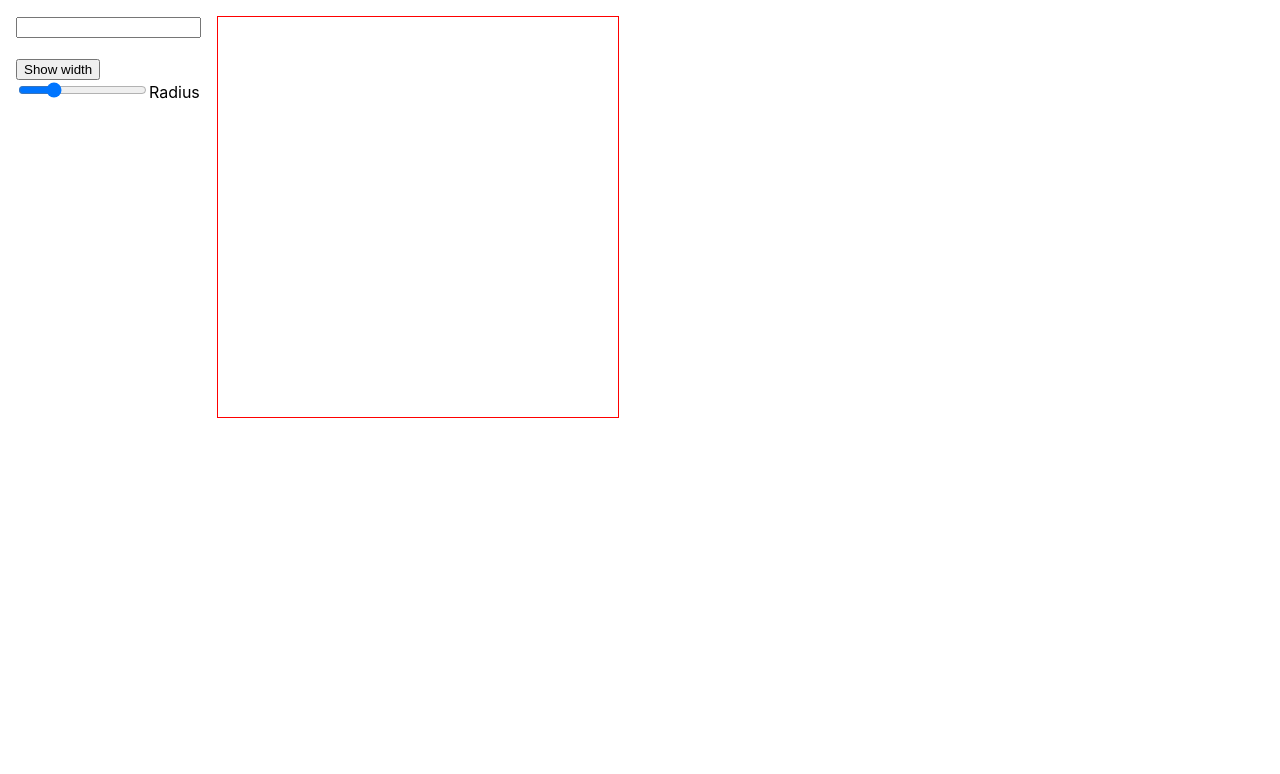
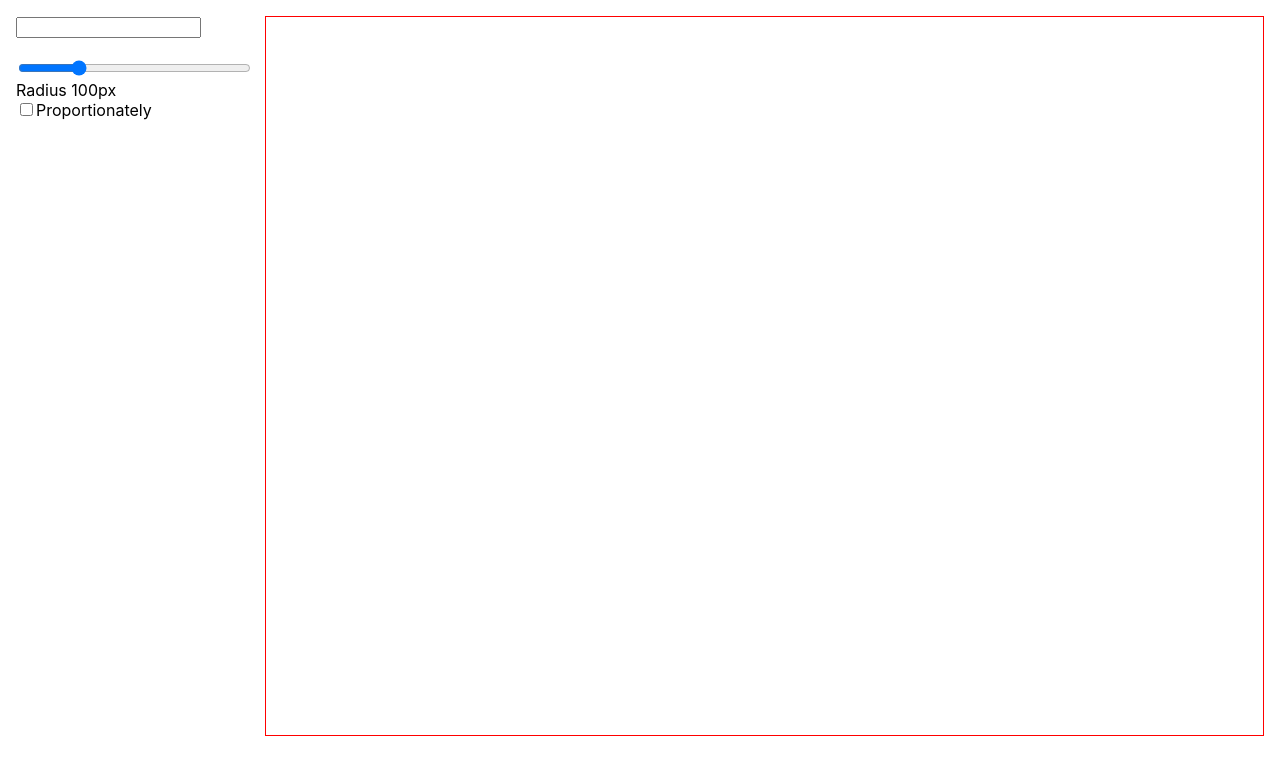
Before and after one commit to Pasha147/Exercises2, a React (Create React App) app in the folder Circle Text/circle_text/: page / in a window 1280 px wide. Shown: the top 774 px of the page. Built offline with nearby package versions, Linux system fonts and the light colour scheme.

Commit message:
Circle text radius is complited

```diff
--- a/Circle Text/circle_text/src/App.css
+++ b/Circle Text/circle_text/src/App.css
@@ -2,25 +2,38 @@
   padding: 1rem;
   display: flex;
   gap: 1rem;
+  height: 90vh;
 }
 .textLine{
     /* border: 1px solid black; */
     padding: 0;
     display: inline-block;
     color: rgb(0, 0, 0);
+    font-size: 2rem;
 
 }
 .circle{
-    width: 400px;
-    height: 400px;
+   min-width: 100px;
+   flex: 1 1 auto;
+   height: 100%;
     position: relative;
     border: 1px solid red;
     padding: 0;
+    box-sizing: border-box;
 
 }
+
 .circle>*{
     left: 50%;
-    top: 0%;
+    /* top: 25%; */
+    font-size: 2rem;
     position: absolute;
+    border: 1px rgba(128, 128, 128, 0.08) solid;
+    box-sizing: border-box;
+    /* overflow: hidden; */
+    padding: 0;
     /* transform-origin: 0 100px; */
 }
+.inputBox>*{
+    width: 100%;
+}
--- a/Circle Text/circle_text/src/App.js
+++ b/Circle Text/circle_text/src/App.js
@@ -2,157 +2,132 @@ import "./App.css";
 import { useEffect, useRef, useState } from "react";
 
 function App() {
-  const [text, setText] = useState("");
-  // const [carChar, setCarChar] = useState("");
-  const textBlockRef = useRef(null);
+  const ref = useRef({ text: [], abc: [], radius: 100 });
+  const [curChar, setCurChar] = useState("");
   const charBlockRef = useRef(null);
-  const textRef = useRef({ textMass: [] });
-  const [circleMass, setCicleMass] = useState([]);
-
-  const abcRef = useRef({ abcMass: [] });
-  const [abcChars, setAbcChars] = useState("");
-  const [radius, setRadius] = useState(150);
-  // const radius = 150;
-
-  //
+  const circleBlockRef = useRef(null);
+  const ref1 = useRef({ circlWidth: 0, circleHeight: 0 });
+  const k = 0.8;
 
   useEffect(() => {
-    let char = charBlockRef.current.innerText;
-    let width = charBlockRef.current.getBoundingClientRect().width;
-    console.log(">>", char + " " + width);
+    let width = circleBlockRef.current.getBoundingClientRect().width;
+    let height = circleBlockRef.current.getBoundingClientRect().height;
+
+    ref1.current.circlWidth = width;
+    ref1.current.circleHeight = height;
+    console.log(ref1.current);
+  }, []);
+
+  const handleInput = (e) => {
+    let text = e.target.value;
+    let chars = text.split("");
+    let abcRef = ref.current.abc;
+    ref.current.text = [];
+    let textRef = ref.current.text;
+
+    chars.forEach((e) => {
+      let curCharAbc = abcRef.find((el) => el.char === e);
+      if (!curCharAbc) {
+        charBlockRef.current.innerText = e === " " ? `\u00A0 ` : e;
+        let width = charBlockRef.current.getBoundingClientRect().width * k;
+        let height = charBlockRef.current.getBoundingClientRect().height;
+        charBlockRef.current.innerText = "";
+        abcRef.push({ char: e, width: width, height: height });
+        curCharAbc = { char: e, width: width, height: height };
+      }
+      textRef.push(curCharAbc);
     });
 
-  const handleInput = (e) => {
-    const text = e.target.value;
-    setText(text);
-    let textMass = text.split("");
+    angels();
+    setCurChar(text);
+    console.log(ref.current);
+  };
 
-    // library =====================
-    let abcMass = abcRef.current.abcMass.map((e) => {
-      return e.char;
-    });
-    textMass.forEach((element) => {
-      if (!abcMass.includes(element)) {
-        abcMass.push(element);
-        setAbcChars(element);
+  function angels() {
+    let textRef = ref.current.text;
+    let radius = ref.current.radius;
+
+    let sumAngle = 0;
+    textRef[0] = { ...textRef[0], sumAngle2: 0 };
+    textRef.forEach((e, index) => {
+      let angle = (Math.atan((0.5 * e.width) / radius) * 360) / Math.PI;
+      textRef[index] = { ...textRef[index], angle: angle };
+      if (index > 0) {
+        sumAngle = sumAngle + (angle + textRef[index - 1].angle) / 2;
+        textRef[index].sumAngle2 = sumAngle;
       }
     });
-    // library =====================
+  }
 
-    let abcMass1 = abcRef.current.abcMass;
-    // console.log(abcMass1, textMass);
-    let textRef1 = textRef.current.textMass;
-    setTimeout(() => {
-      let textMass1 = textMass.map((el) => {
-        return abcMass1.find((item) => item.char === el);
-      });
-      let circleLength = 2 * radius * Math.PI;
-      textMass1[0] = { ...textMass1[0], sumWidth: 0, angle: 0 };
-
-      let sumWidth = 0;
-      for (let i = 1; i < textMass1.length; i++) {
-        sumWidth = sumWidth + textMass1[i - 1].width;
-        const angle = (sumWidth / circleLength) * 360;
-        textMass1[i] = { ...textMass1[i], sumWidth: sumWidth, angle: angle };
-      }
-      textRef1 = [...textMass1];
-      // console.log(abcMass1, textRef1);
-      let circleMass = textMass1.map((e, index) => {
-        return { char: e.char, angle: e.angle };
-      });
-
-      setCicleMass(circleMass);
-    }, 0);
+  const radHandleChange = (e) => {
+    ref.current.radius = Number(e.target.value);
+    angels();
+    console.log(ref.current);
+    setCurChar(e.target.value);
   };
 
-  useEffect(() => {
-    let abcMass1 = abcRef.current.abcMass;
-    let textRef1 = textRef.current.textMass;
-
-    //  console.log(textRef1);
-
-    // let textMass1 = textMass.map((el) => {
-    //   return abcMass1.find((item) => item.char === el);
-    // });
-    // let circleLength = 2 * radius * Math.PI;
-    // textMass1[0] = { ...textMass1[0], sumWidth: 0, angle: 0 };
-
-    // let sumWidth = 0;
-    // for (let i = 1; i < textMass1.length; i++) {
-    //   sumWidth = sumWidth + textMass1[i - 1].width;
-    //   const angle = (sumWidth / circleLength) * 360;
-    //   textMass1[i] = { ...textMass1[i], sumWidth: sumWidth, angle: angle };
-    // }
-    // console.log(abcMass1, textMass1);
-    // textRef1 = [...textMass1];
-    // let circleMass = textMass1.map((e, index) => {
-    //   return { char: e.char, angle: e.angle };
-    // });
-
-    setCicleMass(circleMass);
-  }, [radius]);
-
-  useEffect(() => {
-    if (abcChars) {
-      let width = charBlockRef.current.getBoundingClientRect().width;
-      const height = charBlockRef.current.getBoundingClientRect().height;
-      let abcMass = abcRef.current.abcMass;
-      abcMass.push({ char: abcChars, width: width });
-    }
-  }, [abcChars]);
-
-  // useEffect(() => {
-  //   console.log(charBlockRef.current.innerText);
-  // }, [char]);
-
-  const click = () => {
-    console.log("---", charBlockRef.current.innerText);
-  };
-
-  const rangeChange = (e) => {
-    const radius = e.target.value;
-    setRadius(radius);
+  const proportionately = (e) => {
+    console.log(e.target.checked);
   };
 
   return (
     <div className="App">
       <div className="inpForm">
         <input type="text" onChange={handleInput} />
-        {/* <div>
-          <div className="textLine" ref={textBlockRef}>
-            {text}
+
+        <div>
+          <div className="textLine" ref={charBlockRef}></div>
         </div>
-        </div> */}
-        <div>
-          <div className="textLine" ref={charBlockRef}>
-            {abcChars === " " ? `\u00A0 ` : `${abcChars}`}
+        <div className="inputBox">
+          <input
+            className="inpRad"
+            type="range"
+            name="radius"
+            min="2"
+            max="400"
+            value={ref.current.radius}
+            step="1"
+            onChange={radHandleChange}
+          />
+          <label htmlFor="radius">{`Radius ${ref.current.radius}px`}</label>
+          <div className="proportionately">
+            <input
+              type="checkbox"
+              name="proportionately"
+              onChange={proportionately}
+              checked={false}
+            />
+            <label htmlFor="proportionately">Proportionately</label>
           </div>
         </div>
-        <button onClick={click}>Show width</button>
-        <div>
-          <input
-            onChange={rangeChange}
-            type="range"
-            name="radius"
-            min="0"
-            max="200"
-          />
-          <label htmlFor="radius">Radius</label>
       </div>
-        <div></div>
-      </div>
-      <div className="circle">
-        {circleMass.map((e, index) => {
+      <div className="circle" ref={circleBlockRef}>
+        {ref.current.text &&
+          ref.current.text.map((e, index) => {
             return (
-            <span
+              <div
                 key={index}
                 style={{
-                transform: `rotate(${e.angle}deg)`,
-                transformOrigin: `0 ${radius}px`,
+                  top: `${
+                    ref1.current.circleHeight / 2 -
+                    ref.current.radius -
+                    e.height
+                  }px`,
+
+                  width: `${e.width}px`,
+                  height: `${e.height}px`,
+
+                  transformOrigin: `${e.width / 2}px ${
+                    e.height + ref.current.radius
+                  }px`,
+
+                  transform: ` translate(${-e.width / 2}px, ${0}px) rotate(${
+                    e.sumAngle2
+                  }deg) `,
                 }}
               >
                 {e.char}
-            </span>
+              </div>
             );
           })}
       </div>
```
Lines whose indentation alone changed are shown as unchanged.
